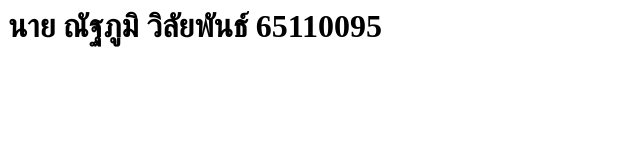
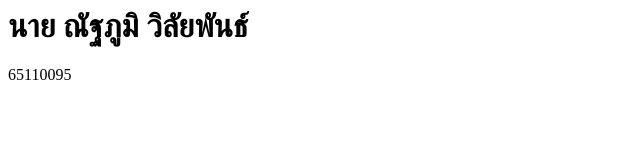
Before and after one commit to NATTO-DPU/CE341_ID0095, a plain HTML site: page index.html in a window 1280 px wide. Shown: the whole page, without its empty margins (0-640 px from the left). Drawn offline with Linux system fonts and the light colour scheme.

Commit message:
Update index.html

```diff
--- a/index.html
+++ b/index.html
@@ -1 +1,2 @@
-<h1>นาย ณัฐภูมิ วิลัยพันธ์  65110095<h1>
+<h1>นาย ณัฐภูมิ วิลัยพันธ์<h1>
+    </h3>65110095</h3>
```
